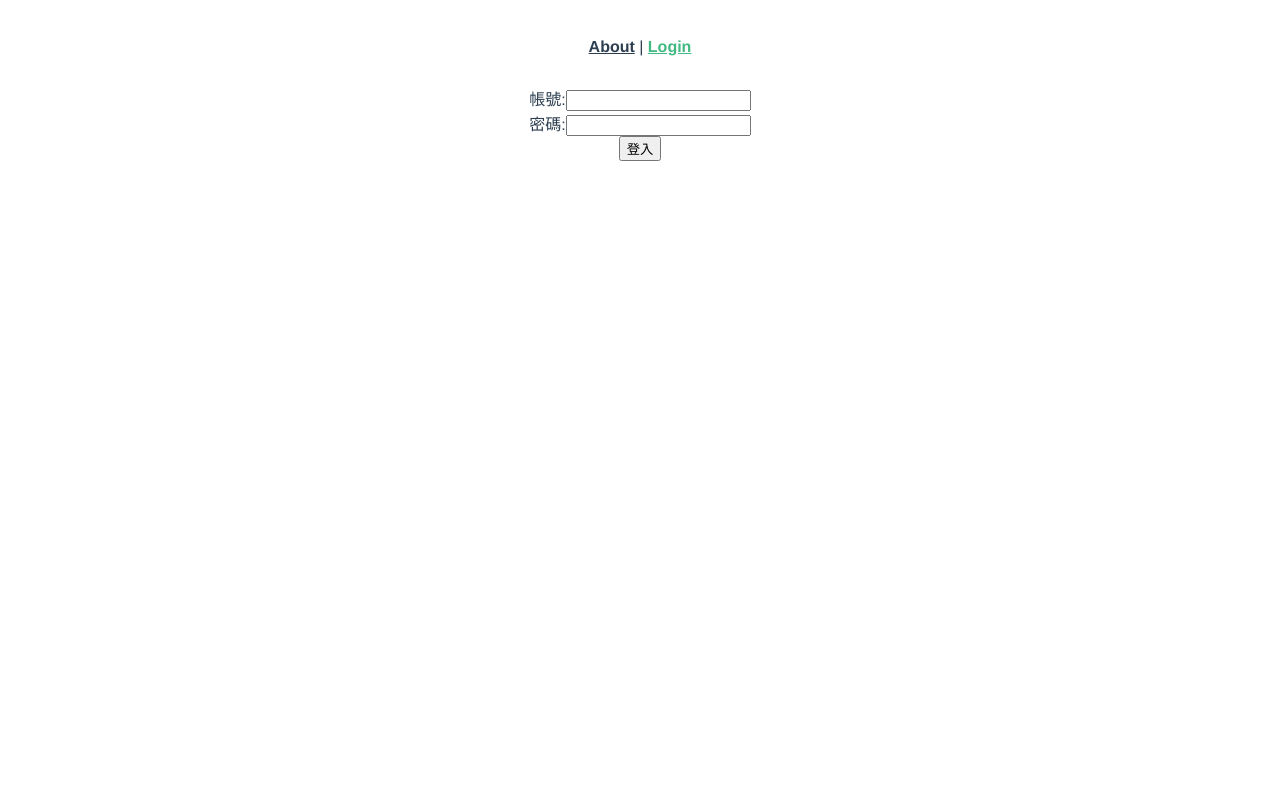
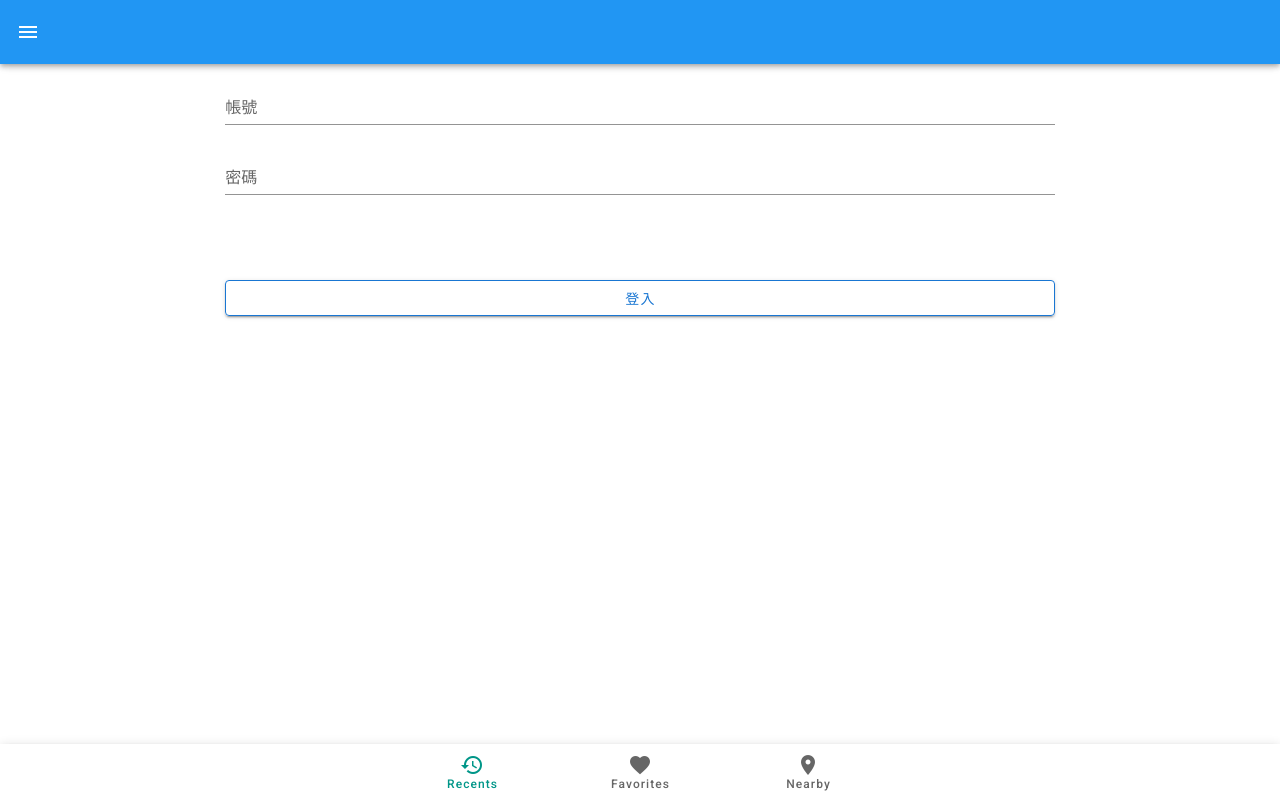
Before and after one commit to ericlin31/cnews, a Vue app: page /login in a window 1280 px wide. Built offline with nearby package versions, Linux system fonts and the light colour scheme.

Commit message:
test login feture and add article list template

```diff
--- a/public/index.html
+++ b/public/index.html
@@ -1,11 +1,13 @@
 <!DOCTYPE html>
-<html lang="">
+<html lang="en">
   <head>
     <meta charset="utf-8">
     <meta http-equiv="X-UA-Compatible" content="IE=edge">
     <meta name="viewport" content="width=device-width,initial-scale=1.0">
     <link rel="icon" href="<%= BASE_URL %>favicon.ico">
     <title><%= htmlWebpackPlugin.options.title %></title>
+    <link rel="stylesheet" href="https://fonts.googleapis.com/css?family=Roboto:100,300,400,500,700,900">
+    <link rel="stylesheet" href="https://cdn.jsdelivr.net/npm/@mdi/font@latest/css/materialdesignicons.min.css">
   </head>
   <body>
     <noscript>
--- a/src/App.vue
+++ b/src/App.vue
@@ -1,32 +1,73 @@
 <template>
-  <div id="app">
-    <div id="nav">
-      <router-link to="/">About</router-link> |
-      <router-link to="/login">Login</router-link>
-    </div>
-    <router-view />
-  </div>
+  <v-app>
+    <!-- 側邊導覽列 -->
+    <v-navigation-drawer app v-model="drawer" class="pt-4">
+      <!-- 網頁標題 -->
+      <v-list-item to="/">
+        <v-list-item-content>
+          <v-list-item-title class="title"> CNews </v-list-item-title>
+        </v-list-item-content>
+      </v-list-item>
+      <v-divider></v-divider>
+      <!-- 選單 -->
+      <v-list nav dense>
+        <v-list-item
+          v-cloak
+          v-for="(item, index) in navList"
+          :key="index"
+          :to="item.path"
+        >
+          <v-list-item-icon>
+            <v-icon>mdi-heart</v-icon>
+          </v-list-item-icon>
+          <v-list-item-content>
+            <v-list-item-title>{{ item.title }}</v-list-item-title>
+          </v-list-item-content>
+        </v-list-item>
+      </v-list>
+    </v-navigation-drawer>
+    <!-- 上方導覽列 -->
+    <v-app-bar app color="blue" dark>
+      <!-- 開關選單 -->
+      <v-app-bar-nav-icon @click.stop="drawer = !drawer"></v-app-bar-nav-icon>
+    </v-app-bar>
+    <!-- 內容區塊 -->
+    <v-main>
+      <v-container fluid>
+        <router-view></router-view>
+      </v-container>
+    </v-main>
+    <!-- footer -->
+    <v-bottom-navigation :value="value" color="teal" grow>
+      <v-btn>
+        <span>Recents</span>
+        <v-icon>mdi-history</v-icon>
+      </v-btn>
+      <v-btn>
+        <span>Favorites</span>
+        <v-icon>mdi-heart</v-icon>
+      </v-btn>
+      <v-btn>
+        <span>Nearby</span>
+        <v-icon>mdi-map-marker</v-icon>
+      </v-btn>
+    </v-bottom-navigation>
+  </v-app>
 </template>
 
-<style lang="scss">
-#app {
-  font-family: Avenir, Helvetica, Arial, sans-serif;
-  -webkit-font-smoothing: antialiased;
-  -moz-osx-font-smoothing: grayscale;
-  text-align: center;
-  color: #2c3e50;
-}
+<script>
+export default {
+  name: "App",
 
-#nav {
-  padding: 30px;
-
-  a {
-    font-weight: bold;
-    color: #2c3e50;
-
-    &.router-link-exact-active {
-      color: #42b983;
-    }
-  }
-}
-</style>
+  data() {
+    return {
+      drawer: false,
+      value: 0,
+      navList: [
+        { path: "/login", title: "登入" },
+        { path: "/article", title: "文章列表" },
+      ],
+    };
+  },
+};
+</script>
--- a/src/components/HelloWorld.vue
+++ b/src/components/HelloWorld.vue
@@ -1,138 +1,134 @@
 <template>
-  <div class="hello">
-    <h1>{{ msg }}</h1>
-    <p>
-      For a guide and recipes on how to configure / customize this project,<br />
-      check out the
-      <a href="https://cli.vuejs.org" target="_blank" rel="noopener"
-        >vue-cli documentation</a
-      >.
+  <v-container>
+    <v-row class="text-center">
+      <v-col cols="12">
+        <v-img
+          :src="require('../assets/logo.svg')"
+          class="my-3"
+          contain
+          height="200"
+        />
+      </v-col>
+
+      <v-col class="mb-4">
+        <h1 class="display-2 font-weight-bold mb-3">Welcome to Vuetify</h1>
+
+        <p class="subheading font-weight-regular">
+          For help and collaboration with other Vuetify developers,
+          <br />please join our online
+          <a href="https://community.vuetifyjs.com" target="_blank"
+            >Discord Community</a
+          >
         </p>
-    <h3>Installed CLI Plugins</h3>
-    <ul>
-      <li>
+      </v-col>
+
+      <v-col class="mb-5" cols="12">
+        <h2 class="headline font-weight-bold mb-3">What's next?</h2>
+
+        <v-row justify="center">
           <a
-          href="https://github.com/vuejs/vue-cli/tree/dev/packages/%40vue/cli-plugin-babel"
+            v-for="(next, i) in whatsNext"
+            :key="i"
+            :href="next.href"
+            class="subheading mx-3"
             target="_blank"
-          rel="noopener"
-          >babel</a
           >
-      </li>
-      <li>
+            {{ next.text }}
+          </a>
+        </v-row>
+      </v-col>
+
+      <v-col class="mb-5" cols="12">
+        <h2 class="headline font-weight-bold mb-3">Important Links</h2>
+
+        <v-row justify="center">
           <a
-          href="https://github.com/vuejs/vue-cli/tree/dev/packages/%40vue/cli-plugin-pwa"
+            v-for="(link, i) in importantLinks"
+            :key="i"
+            :href="link.href"
+            class="subheading mx-3"
             target="_blank"
-          rel="noopener"
-          >pwa</a
           >
-      </li>
-      <li>
+            {{ link.text }}
+          </a>
+        </v-row>
+      </v-col>
+
+      <v-col class="mb-5" cols="12">
+        <h2 class="headline font-weight-bold mb-3">Ecosystem</h2>
+
+        <v-row justify="center">
           <a
-          href="https://github.com/vuejs/vue-cli/tree/dev/packages/%40vue/cli-plugin-router"
+            v-for="(eco, i) in ecosystem"
+            :key="i"
+            :href="eco.href"
+            class="subheading mx-3"
             target="_blank"
-          rel="noopener"
-          >router</a
           >
-      </li>
-      <li>
-        <a
-          href="https://github.com/vuejs/vue-cli/tree/dev/packages/%40vue/cli-plugin-vuex"
-          target="_blank"
-          rel="noopener"
-          >vuex</a
-        >
-      </li>
-      <li>
-        <a
-          href="https://github.com/vuejs/vue-cli/tree/dev/packages/%40vue/cli-plugin-eslint"
-          target="_blank"
-          rel="noopener"
-          >eslint</a
-        >
-      </li>
-    </ul>
-    <h3>Essential Links</h3>
-    <ul>
-      <li>
-        <a href="https://vuejs.org" target="_blank" rel="noopener">Core Docs</a>
-      </li>
-      <li>
-        <a href="https://forum.vuejs.org" target="_blank" rel="noopener"
-          >Forum</a
-        >
-      </li>
-      <li>
-        <a href="https://chat.vuejs.org" target="_blank" rel="noopener"
-          >Community Chat</a
-        >
-      </li>
-      <li>
-        <a href="https://twitter.com/vuejs" target="_blank" rel="noopener"
-          >Twitter</a
-        >
-      </li>
-      <li>
-        <a href="https://news.vuejs.org" target="_blank" rel="noopener">News</a>
-      </li>
-    </ul>
-    <h3>Ecosystem</h3>
-    <ul>
-      <li>
-        <a href="https://router.vuejs.org" target="_blank" rel="noopener"
-          >vue-router</a
-        >
-      </li>
-      <li>
-        <a href="https://vuex.vuejs.org" target="_blank" rel="noopener">vuex</a>
-      </li>
-      <li>
-        <a
-          href="https://github.com/vuejs/vue-devtools#vue-devtools"
-          target="_blank"
-          rel="noopener"
-          >vue-devtools</a
-        >
-      </li>
-      <li>
-        <a href="https://vue-loader.vuejs.org" target="_blank" rel="noopener"
-          >vue-loader</a
-        >
-      </li>
-      <li>
-        <a
-          href="https://github.com/vuejs/awesome-vue"
-          target="_blank"
-          rel="noopener"
-          >awesome-vue</a
-        >
-      </li>
-    </ul>
-  </div>
+            {{ eco.text }}
+          </a>
+        </v-row>
+      </v-col>
+    </v-row>
+  </v-container>
 </template>
 
 <script>
 export default {
   name: "HelloWorld",
-  props: {
-    msg: String,
+
+  data: () => ({
+    ecosystem: [
+      {
+        text: "vuetify-loader",
+        href: "https://github.com/vuetifyjs/vuetify-loader",
       },
+      {
+        text: "github",
+        href: "https://github.com/vuetifyjs/vuetify",
+      },
+      {
+        text: "awesome-vuetify",
+        href: "https://github.com/vuetifyjs/awesome-vuetify",
+      },
+    ],
+    importantLinks: [
+      {
+        text: "Documentation",
+        href: "https://vuetifyjs.com",
+      },
+      {
+        text: "Chat",
+        href: "https://community.vuetifyjs.com",
+      },
+      {
+        text: "Made with Vuetify",
+        href: "https://madewithvuejs.com/vuetify",
+      },
+      {
+        text: "Twitter",
+        href: "https://twitter.com/vuetifyjs",
+      },
+      {
+        text: "Articles",
+        href: "https://medium.com/vuetify",
+      },
+    ],
+    whatsNext: [
+      {
+        text: "Explore components",
+        href: "https://vuetifyjs.com/components/api-explorer",
+      },
+      {
+        text: "Select a layout",
+        href: "https://vuetifyjs.com/getting-started/pre-made-layouts",
+      },
+      {
+        text: "Frequently Asked Questions",
+        href:
+          "https://vuetifyjs.com/getting-started/frequently-asked-questions",
+      },
+    ],
+  }),
 };
 </script>
-
-<!-- Add "scoped" attribute to limit CSS to this component only -->
-<style scoped lang="scss">
-h3 {
-  margin: 40px 0 0;
-}
-ul {
-  list-style-type: none;
-  padding: 0;
-}
-li {
-  display: inline-block;
-  margin: 0 10px;
-}
-a {
-  color: #42b983;
-}
-</style>
--- a/src/main.js
+++ b/src/main.js
@@ -3,11 +3,13 @@ import App from "./App.vue";
 import "./registerServiceWorker";
 import router from "./router";
 import store from "./store";
+import vuetify from "./plugins/vuetify";
 
 Vue.config.productionTip = false;
 
 new Vue({
   router,
   store,
+  vuetify,
   render: (h) => h(App),
 }).$mount("#app");
--- /dev/null
+++ b/src/plugins/vuetify.js
@@ -0,0 +1,6 @@
+import Vue from "vue";
+import Vuetify from "vuetify/lib/framework";
+
+Vue.use(Vuetify);
+
+export default new Vuetify({});
--- a/src/router/index.js
+++ b/src/router/index.js
@@ -18,6 +18,11 @@ const routes = [
     name: "Login",
     component: () => import("../views/Login.vue"),
   },
+  {
+    path: "/article",
+    name: "Article",
+    component: () => import("../views/Article.vue"),
+  },
 ];
 
 const router = new VueRouter({
--- /dev/null
+++ b/src/views/Article.vue
@@ -0,0 +1,16 @@
+<template>
+  <v-row>
+    <v-col cols="10" md="9">
+      <v-card v-for="item in 4" :key="item" elevation="7"
+        >test{{ item }}</v-card
+      >
+    </v-col>
+  </v-row>
+</template>
+
+<script>
+export default {};
+</script>
+
+<style lang="sass" scoped>
+</style>
--- a/src/views/Login.vue
+++ b/src/views/Login.vue
@@ -1,22 +1,38 @@
 <template>
-  <div class="login">
-    <div>
-      <span>帳號:</span>
-      <input type="text" v-model="account" value="" />
-    </div>
-    <div>
-      <span>密碼:</span>
-      <input type="text" v-model="password" value="" />
-    </div>
-    <p v-if="errorSwitch" class="error">帳號或密碼錯誤</p>
-    <button @click="checkPermission">登入</button>
-  </div>
+  <v-row>
+    <v-col cols="9" md="8" class="mx-auto">
+      <v-text-field label="帳號" v-model="account" clearable></v-text-field>
+      <v-text-field
+        class="mb-6 mb-md-16"
+        label="密碼"
+        :rules="rules"
+        v-model="password"
+        clearable
+      ></v-text-field>
+      <v-btn
+        class="mb-6 mb-md-16"
+        color="primary"
+        depressed
+        elevation="2"
+        medium
+        block
+        outlined
+        @click="checkPermission"
+      >
+        登入
+      </v-btn>
+      <v-alert v-if="errorSwitch" border="left" color="red" type="error"
+        >帳號或密碼錯誤</v-alert
+      >
+    </v-col>
+  </v-row>
 </template>
 
 <script>
 export default {
   data() {
     return {
+      rules: [(value) => (value && value.length >= 3) || "請輸入密碼"],
       account: "",
       password: "",
       errorSwitch: false,
@@ -42,28 +58,11 @@ export default {
     errorSwitch() {
       setTimeout(() => {
         this.errorSwitch = false;
-      }, 1500);
+      }, 2000);
     },
   },
 };
 </script>
 
 <style lang="scss" scoped>
-.login {
-  margin: 0;
-  padding: 0;
-}
-p {
-  margin-bottom: 0;
-}
-p.error {
-  width: 100%;
-  height: auto;
-  position: fixed;
-  font-size: 2rem;
-  font-weight: 600;
-  color: red;
-  text-align: center;
-  bottom: 50%;
-}
 </style>
--- /dev/null
+++ b/vue.config.js
@@ -0,0 +1,3 @@
+module.exports = {
+  transpileDependencies: ["vuetify"],
+};
```
Also changed, not shown: package.json (+6 -2 lines), src/views/Home.vue (+3 -6 lines), src/assets/logo.svg (added), 1 other file (tests, documents, lock files or other folders). Lines whose indentation alone changed are shown as unchanged.
